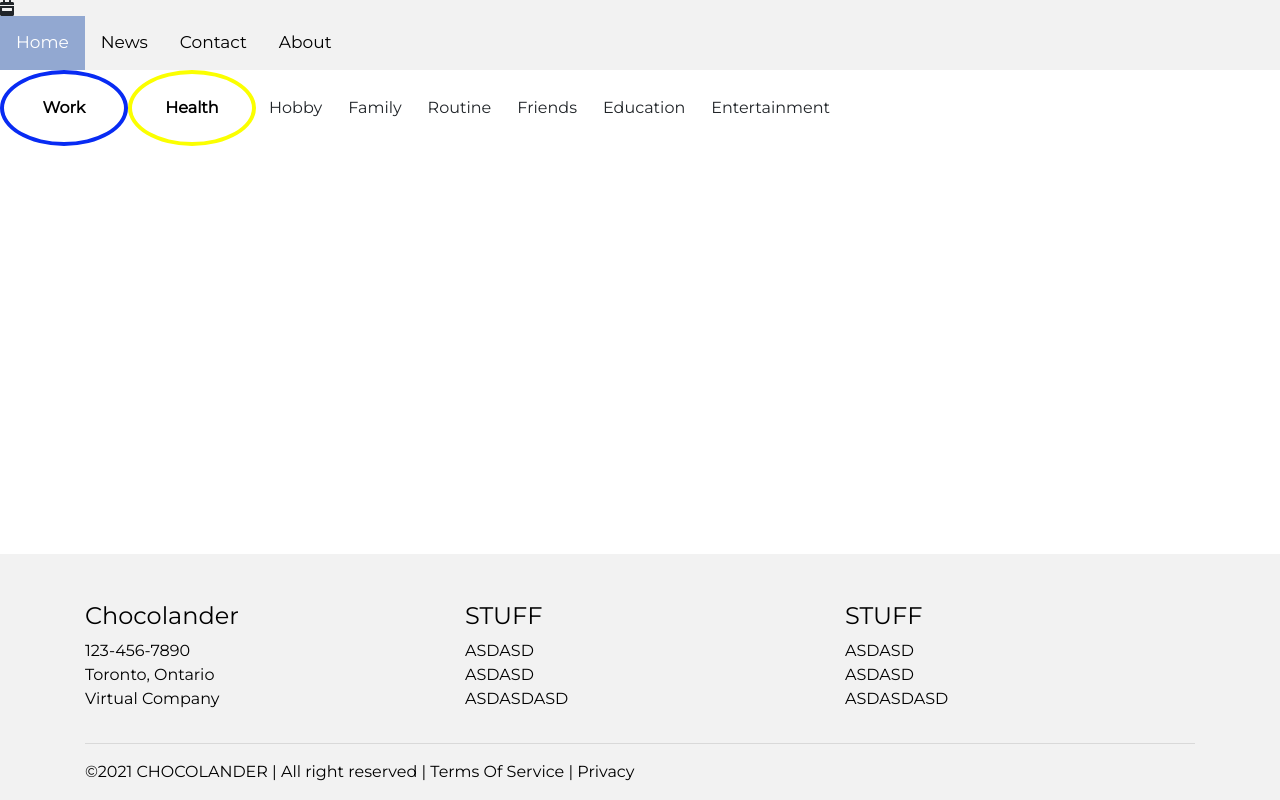
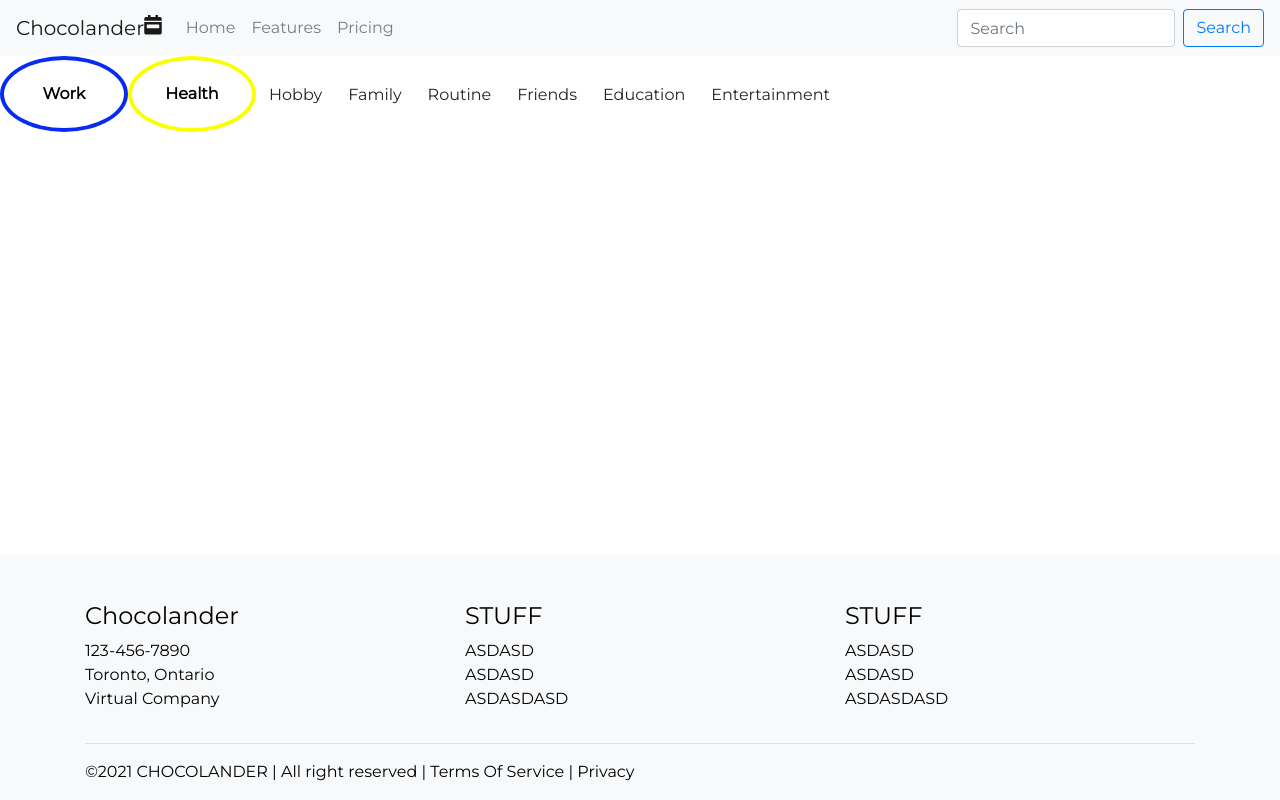
Before and after one commit to chocolander/time-tracking-manager, a React (Create React App) app: page / in a window 1280 px wide. Built offline with nearby package versions, Linux system fonts and the light colour scheme.

Commit message:
Header&Footer version2

```diff
--- a/package.json
+++ b/package.json
@@ -8,6 +8,7 @@
     "@testing-library/user-event": "^12.6.0",
     "bootstrap": "^4.6.0",
     "react": "^17.0.1",
+    "react-bootstrap-validation": "^0.1.11",
     "react-dom": "^17.0.1",
     "react-icons": "^4.1.0",
     "react-router-dom": "^5.2.0",
--- a/src/components/Footer/Footer.css
+++ b/src/components/Footer/Footer.css
@@ -1,6 +1,6 @@
 .main-footer {
     color: black;
-    background-color: #F2F2F2;
+    background-color: #f8f9fa;
     padding-top: 3em;
     position: relative;
     bottom: 0;
--- a/src/components/Header/Header.js
+++ b/src/components/Header/Header.js
@@ -1,19 +1,28 @@
 import React, { Component } from 'react';
 import './Header.css';
+import {Navbar, Nav, Form, FormControl, Button} from 'react-bootstrap';
 
 class Header extends Component {
     render() {
         return (
-            <div className="nav">
-                <i class="fas fa-calendar-week"></i>
-                <a href="#home" className="active">Home</a>
-                <a href="#news">News</a>
-                <a href="#contact">Contact</a>
-                <a href="#about">About</a>
-            </div>
-
-
-        )
+          <div className="App">
+    <Navbar bg="light" variant="light">
+          <Navbar.Brand href="#home">
+        Chocolander
+        <i class="fas fa-calendar-week"></i>
+        </Navbar.Brand>
+    <Nav className="mr-auto">
+      <Nav.Link href="#home">Home</Nav.Link>
+      <Nav.Link href="#features">Features</Nav.Link>
+      <Nav.Link href="#pricing">Pricing</Nav.Link>
+    </Nav>
+    <Form inline>
+      <FormControl type="text" placeholder="Search" className="mr-sm-2" />
+      <Button variant="outline-primary">Search</Button>
+    </Form>
+  </Navbar>
+          </div>
+        );
     }
 }
 
```
Also changed, not shown: 2 other files (tests, documents, lock files or other folders).
